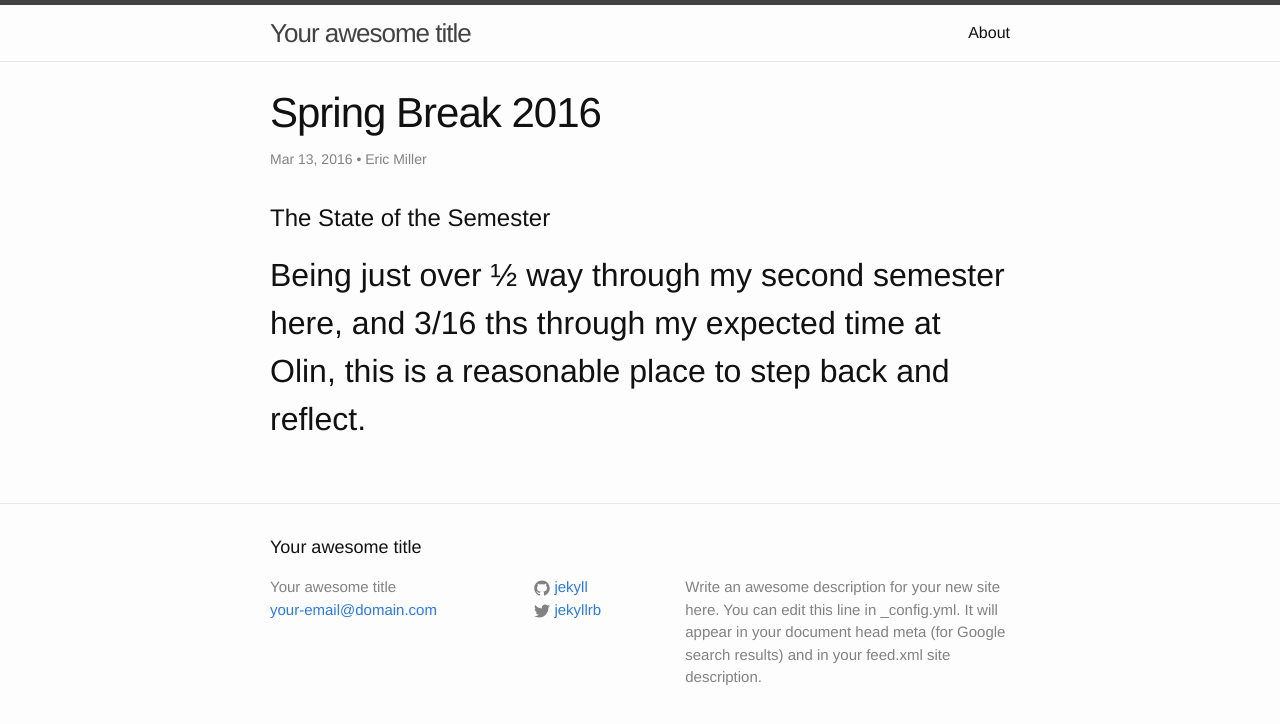
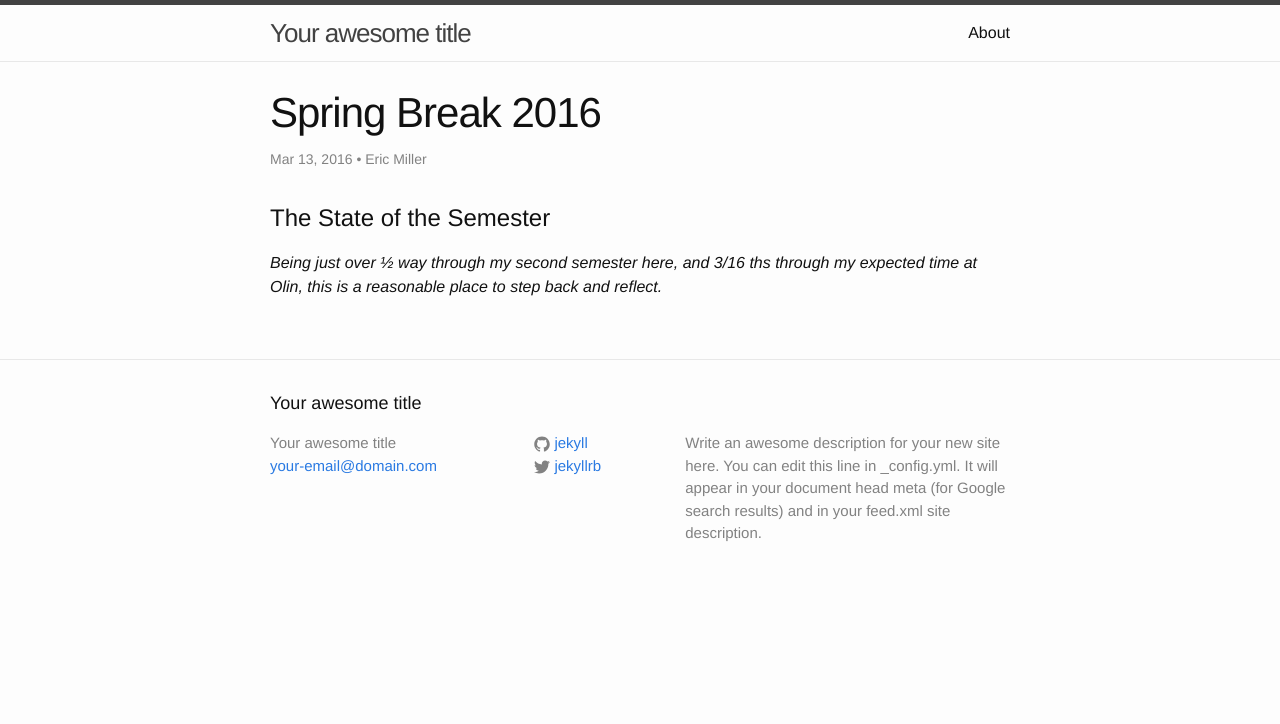
Before and after one commit to HALtheWise/HALtheWise.github.io, a Jekyll site: the page built from _posts/2016-03-13-Spring-Break-2016.md, in a window 1280 px wide. Shown: the top 724 px of the page. Built offline with Jekyll 4.4.1, drawn with Linux system fonts in a browser that asks for light colours.

```diff
--- a/_posts/2016-03-13-Spring-Break-2016.md
+++ b/_posts/2016-03-13-Spring-Break-2016.md
@@ -10,4 +10,4 @@ published: true
 ---
 # The State of the Semester
 
-## Being just over ½ way through my second semester here, and 3/16 ths through my expected time at Olin, this is a reasonable place to step back and reflect.
+*Being just over ½ way through my second semester here, and 3/16 ths through my expected time at Olin, this is a reasonable place to step back and reflect.*
```
